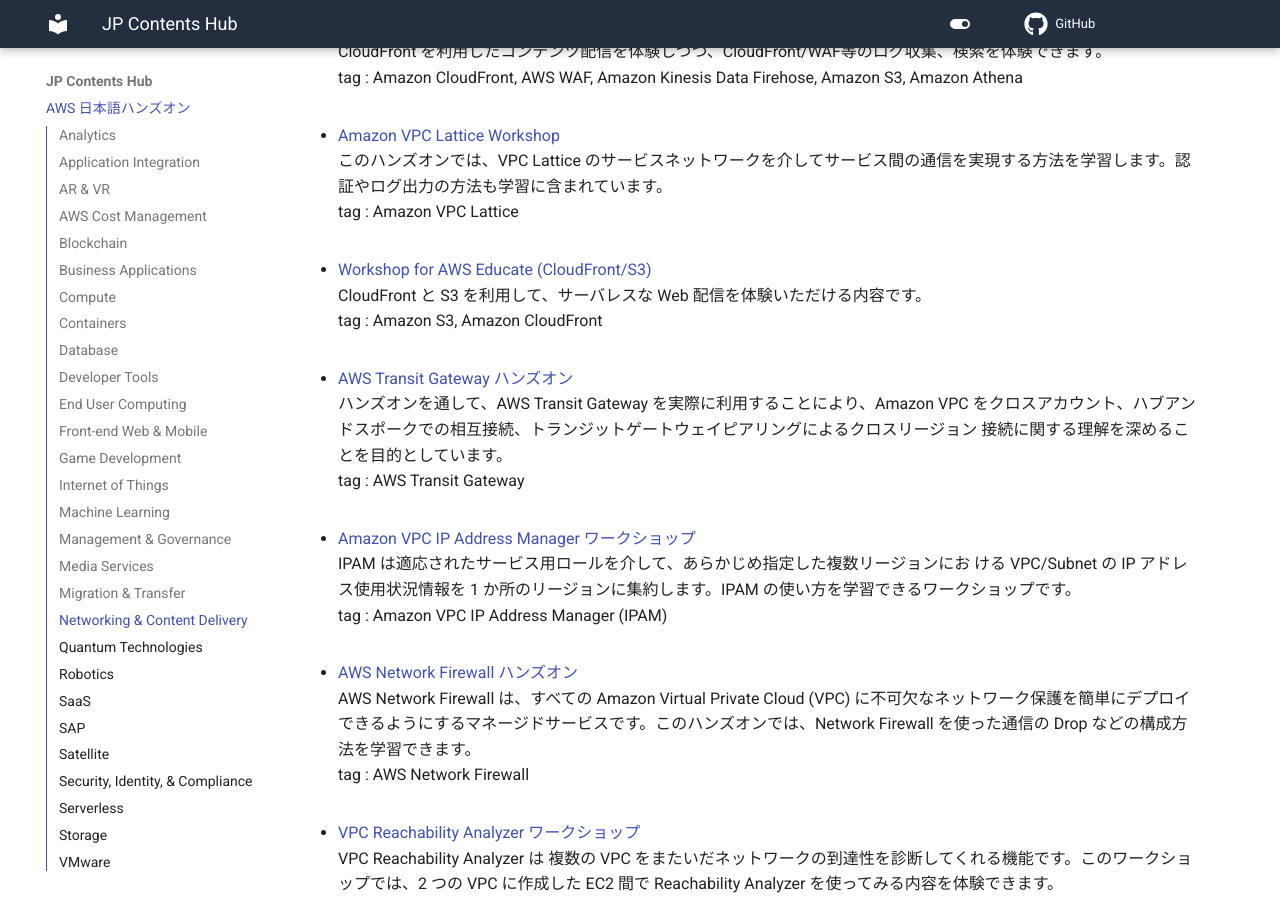
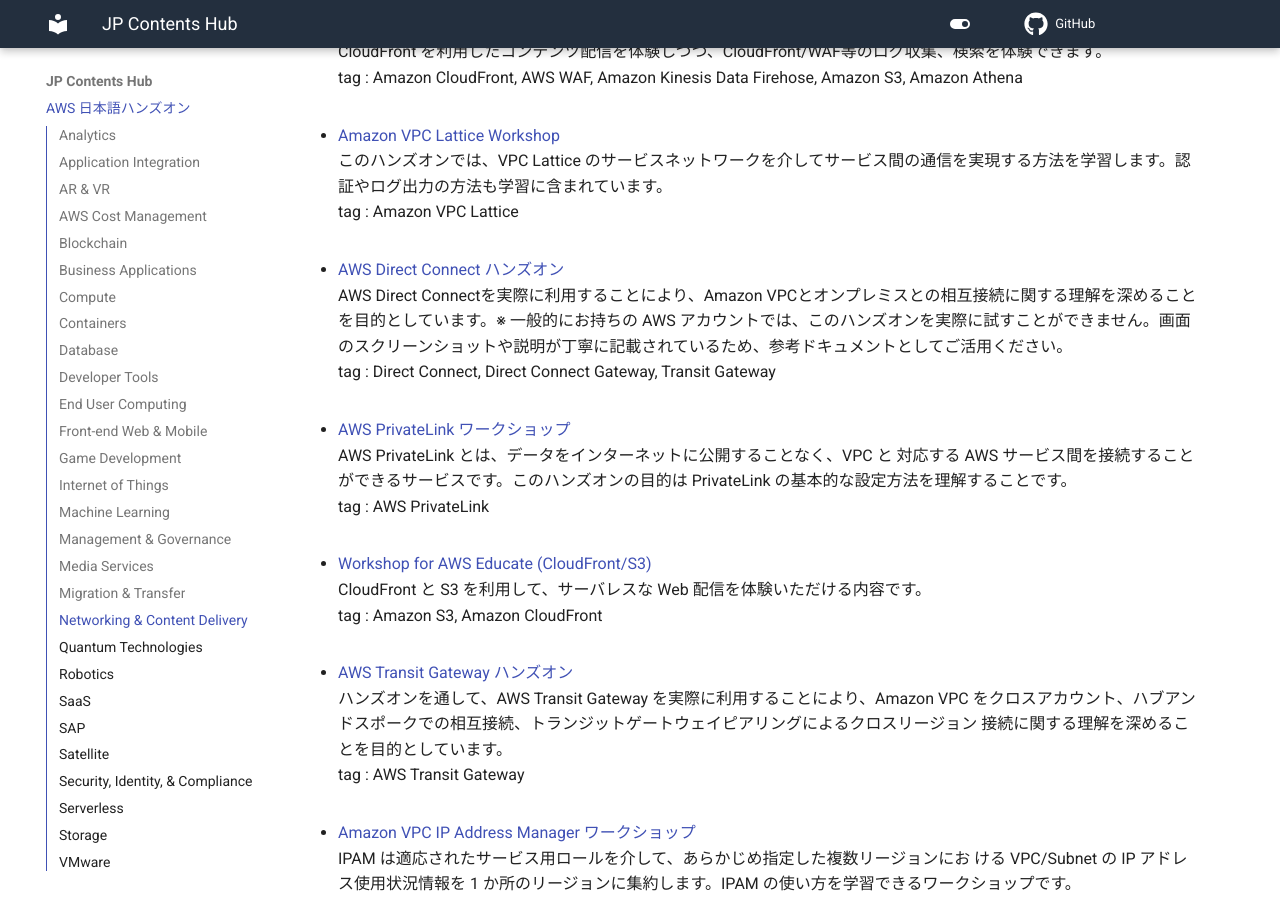
Before and after one commit to aws-samples/jp-contents-hub, an MkDocs documentation site: the page built from content/index.md, in a window 1280 px wide and 900 px high, scrolled down 26045 px. Built offline with MkDocs 1.6.1 and Material for MkDocs 9.7.7, drawn with Linux system fonts in a browser that asks for light colours; comment, search, counter and statistics services are not loaded; some of the changed text lies outside the part shown.

Commit message:
add: 新規ハンズオンコンテンツ追加

```diff
--- a/content/index.md
+++ b/content/index.md
@@ -672,6 +672,14 @@
 このハンズオンでは、VPC Lattice のサービスネットワークを介してサービス間の通信を実現する方法を学習します。認証やログ出力の方法も学習に含まれています。
 tag : Amazon VPC Lattice
 
+- <a href="https://catalog.us-east-1.prod.workshops.aws/workshops/fc276e2b-38dd-4a19-bd46-36da91674230/ja-JP" target="_blank" onclick="sendClickCount()" onauxclick="sendClickCount()">AWS Direct Connect ハンズオン</a>
+AWS Direct Connectを実際に利用することにより、Amazon VPCとオンプレミスとの相互接続に関する理解を深めることを目的としています。※ 一般的にお持ちの AWS アカウントでは、このハンズオンを実際に試すことができません。画面のスクリーンショットや説明が丁寧に記載されているため、参考ドキュメントとしてご活用ください。
+tag : Direct Connect, Direct Connect Gateway, Transit Gateway
+
+- <a href="https://catalog.us-east-1.prod.workshops.aws/workshops/a47907fc-ead9-4cc5-b964-3f208ddd472f/ja-JP" target="_blank" onclick="sendClickCount()" onauxclick="sendClickCount()">AWS PrivateLink ワークショップ</a>
+AWS PrivateLink  とは、データをインターネットに公開することなく、VPC と 対応する AWS サービス間を接続することができるサービスです。このハンズオンの目的は PrivateLink の基本的な設定方法を理解することです。
+tag : AWS PrivateLink
+
 - <a href="https://dcj71ciaiav4i.cloudfront.net/7CB85370-A998-11EB-A09B-259812622FA1/" target="_blank" onclick="sendClickCount()" onauxclick="sendClickCount()">Workshop for AWS Educate (CloudFront/S3)</a>
 CloudFront と S3 を利用して、サーバレスな Web 配信を体験いただける内容です。
 tag : Amazon S3, Amazon CloudFront
@@ -744,6 +752,10 @@
 多くの組織で、お客様がオンプレミス環境で実現しているのと同じように、AWS環境でネットワークとアイデンティティの境界 (Perimeter) を構築したいと考えています。本ワークショップでは、AWSのお客様のリソースに対して境界を構築するためのいくつかのベストプラクティス、利用可能な AWS サービスや機能について紹介します。
 tag : Session Manager, CloudTrail, Athena, データ境界コントロール
 
+- <a href="https://catalog.workshops.aws/startup-security-stay-secure-while-building-quickly/ja-JP" target="_blank" onclick="sendClickCount()" onauxclick="sendClickCount()">Startup Security :迅速な構築の中でセキュリティを確保するためのテクニック</a>
+このワークショップでは OWASP ジュースショップの Web サイトを例として、既存のシステムにセキュリティを迅速に導入する手順を学習いただけます。
+tag : GuardDuty, WAF, IAM
+
 - <a href="https://d2h9aujg4hgxod.cloudfront.net/72704A00-FCD4-11EB-B3AC-898E20057A09/index.html" target="_blank" onclick="sendClickCount()" onauxclick="sendClickCount()">GuardDuty Workshop</a>
 Amazon GuardDuty (マネージド型脅威検出サービス)を使用した脅威の検出と修復をカバーするシナリオについて説明します。このシナリオは、GuardDuty が検出できる脅威の一部を表す、いくつかの脅威ベクトルにまたがる攻撃をシミュレートします。さらに、GuardDuty の検出結果を表示および分析する方法、その結果に基づいてアラートを送信する方法、最後に検出結果に対する修復方法について説明します。
 tag : Amazon GuardDuty
@@ -805,6 +817,10 @@
 このワークショップは、モノリシックアーキテクチャからマイクロサービスアーキテクチャに移行するプロセスをガイドします。
 tag : AWS Migration Hub, Amazon API Gateway, Amazon DynamoDB, AWS Lambda
 
+- <a href="https://catalog.workshops.aws/stepfunctions/ja-JP" target="_blank" onclick="sendClickCount()" onauxclick="sendClickCount()">AWS Step Functions ワークショップ</a>
+このワークショップでは、一連のインタラクティブなモジュールを通じて AWS Step Functions の主な機能を使用する方法を学びます。
+tag : AWS Step Functions, AWS CDK, AWS SAM
+
 - <a href="https://pages.awscloud.com/JAPAN-event-OE-Hands-on-for-Beginners-StepFunctions-2022-reg-event.html?trk=aws_introduction_page" target="_blank" onclick="sendClickCount()" onauxclick="sendClickCount()">AWS Step Functions 入門 - ビジュアルツールを使ってローコードにワークフローを作成する</a>
 サーバーレスなワークフロー構築サービスである AWS Step Functions の入門ハンズオンです。「Workflow Studio」と「AWS SDK 統合」機能を活用し、プログラムを書かずに AWS の各種サービスを利用するワークフローを作成します。
 tag : AWS Step Functions, Amazon DynamoDB
```
Also changed, not shown: README.md (+15 -1 lines).
